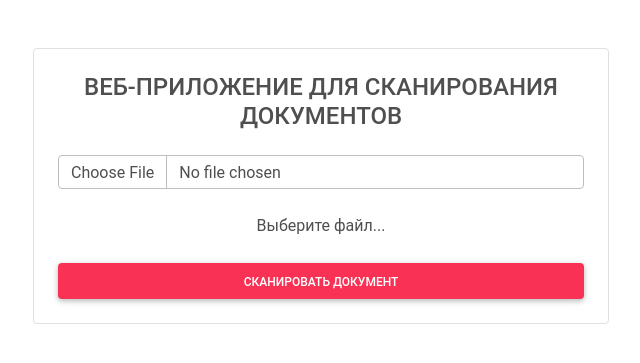
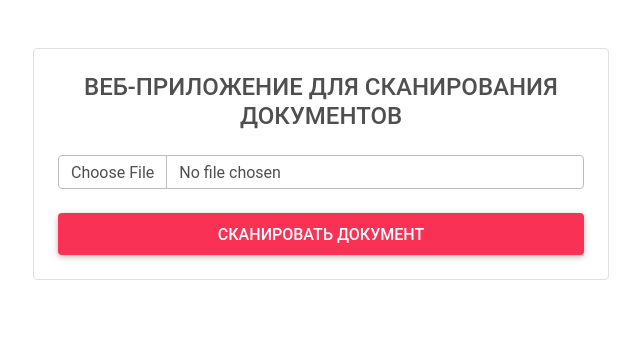
Before and after one commit to Rus7Iv/document-scanner, a Flask app: page / in a window 1280 px wide. Shown: the top 363 px of the page, without its empty margins (319-959 px from the left). Run offline with Flask 3, Linux system fonts and the light colour scheme; some libraries are stand-ins or nearby versions.

Commit message:
Fixed button's font-size

```diff
--- a/templates/upload.html
+++ b/templates/upload.html
@@ -3,7 +3,7 @@
 
 <head>
     <meta charset="UTF-8">
-    <title>Документ</title>
+    <title>Сканирование документов</title>
     <link rel="stylesheet" href="https://cdnjs.cloudflare.com/ajax/libs/mdb-ui-kit/3.9.0/mdb.min.css" />
 </head>
 
@@ -14,10 +14,9 @@
             <form method="post" action="/" enctype="multipart/form-data">
                 <div class="mb-4">
                     <input type="file" name="file" class="form-control" id="document" required>
-                    <label class="custom-file-label pt-4" for="document">Выберите файл...</label>
                     <div class="invalid-feedback">Пример недействительной обратной связи для пользовательского файла</div>
                 </div>
-                <button type="submit" class="btn btn-danger btn-block text-uppercase">
+                <button type="submit" class="btn btn-danger btn-block text-uppercase fs-6">
                     Сканировать документ
                 </button>
             </form>
@@ -27,11 +26,11 @@
                 {% for category, message in messages %}
                 <div class="alert alert-{{ category }} mt-4">
                     {% if category == 'danger' %}
-                    ❌ {{ message }}
+                    &#10060; {{ message }}
                     {% elif category == 'success' %}
-                    ✅ {{ message }}
+                    &#9989; {{ message }}
                     {% else %}
-                    ⚠ {{ message }}
+                    &#9888; {{ message }}
                     {% endif %}
                 </div>
                 {% endfor %}
```
